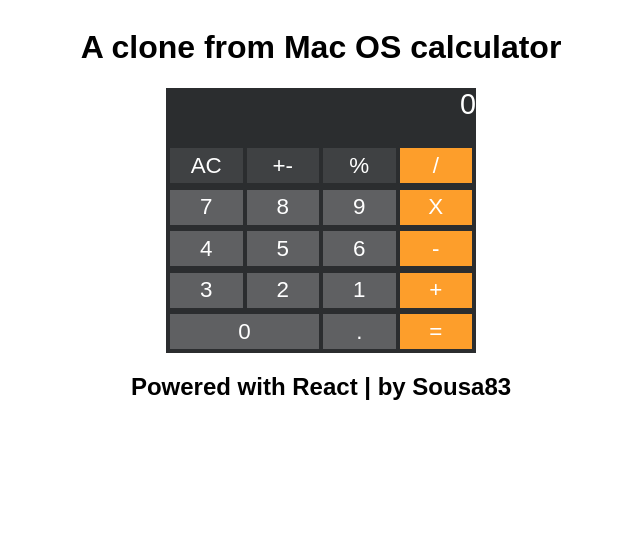
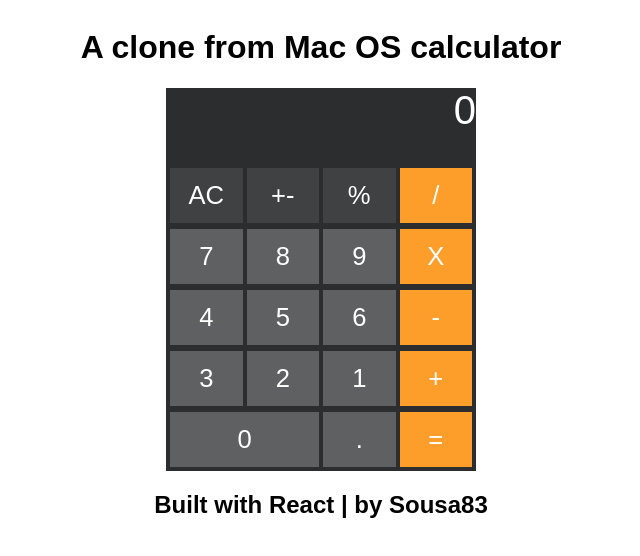
Before and after one commit to Rick-20696/JavaScript-Web, a React (Create React App) app in the folder react/macos-calculator/: page / in a window 1280 px wide. Shown: the top 556 px of the page, without its empty margins (319-959 px from the left). Built offline with nearby package versions, Linux system fonts and the light colour scheme; a web font is replaced by a local one.

Commit message:
Adicionando capturas e lógicas: ponto e zero inicial

```diff
--- a/react/macos-calculator/src/Calculator.jsx
+++ b/react/macos-calculator/src/Calculator.jsx
@@ -1,41 +1,76 @@
+import React from 'react'
 import './css/calculator.css'
 
-function Calculator() {
+class Calculator extends React.Component{
+  state = {
+    value: ''
+  }
+
+  newOperation(operation) {
+    console.log(operation)
+  }
+
+  alreadyPoint() {
+    return this.state.value.includes('.')
+  }
+
+  concatNumber(number) {
+    //Verificação temporária
+    if(this.state.value.length === 14)
+      return
+
+    number === '.'?
+      this.alreadyPoint()?
+        this.setState({value: this.state.value}):
+        this.setState({value: this.state.value.concat(number)})
+      :
+      this.setState({value: this.state.value.concat(number)})
+  }
+
+  clickButton(btnValue) {
+    !Number.isNaN(Number(btnValue))?
+      this.concatNumber(btnValue) :
+    btnValue === '.'?
+      this.concatNumber(btnValue) :
+      this.newOperation(btnValue)
+  }
+
+  render() {
     return (
       <section className="centerizered">
         <div className="bg-dark-1 layout">
-        <section className="visor">0</section>
+          <section className="visor">{this.state.value? this.state.value : '0'}</section>
           <section>
             <table>
               <tbody>
                 <tr>
-                <td><button className="btn bg-dark-2">AC</button></td>
-                <td><button className="btn bg-dark-2">+-</button></td>
-                <td><button className="btn bg-dark-2">%</button></td>
-                <td><button className="btn bg-orange">/</button></td>
+                  <td><button onClick={e => this.clickButton(e.target.value)} value="AC" className="btn bg-dark-2">AC</button></td>
+                  <td><button onClick={e => this.clickButton(e.target.value)} value="+-" className="btn bg-dark-2">+-</button></td>
+                  <td><button onClick={e => this.clickButton(e.target.value)} value="%" className="btn bg-dark-2">%</button></td>
+                  <td><button onClick={e => this.clickButton(e.target.value)} value="/" className="btn bg-orange">/</button></td>
                 </tr>
                 <tr>
-                <td><button className="btn bg-dark-3">7</button></td>
-                <td><button className="btn bg-dark-3">8</button></td>
-                <td><button className="btn bg-dark-3">9</button></td>
-                <td><button className="btn bg-orange">X</button></td>
+                  <td><button onClick={e => this.clickButton(e.target.value)} value="7" className="btn bg-dark-3">7</button></td>
+                  <td><button onClick={e => this.clickButton(e.target.value)} value="8" className="btn bg-dark-3">8</button></td>
+                  <td><button onClick={e => this.clickButton(e.target.value)} value="9" className="btn bg-dark-3">9</button></td>
+                  <td><button onClick={e => this.clickButton(e.target.value)} value="X" className="btn bg-orange">X</button></td>
                 </tr>
                 <tr>
-                <td><button className="btn bg-dark-3">4</button></td>
-                <td><button className="btn bg-dark-3">5</button></td>
-                <td><button className="btn bg-dark-3">6</button></td>
-                <td><button className="btn bg-orange">-</button></td>
+                  <td><button onClick={e => this.clickButton(e.target.value)} value="4" className="btn bg-dark-3">4</button></td>
+                  <td><button onClick={e => this.clickButton(e.target.value)} value="5" className="btn bg-dark-3">5</button></td>
+                  <td><button onClick={e => this.clickButton(e.target.value)} value="6" className="btn bg-dark-3">6</button></td>
+                  <td><button onClick={e => this.clickButton(e.target.value)} value="-" className="btn bg-orange">-</button></td>
                 </tr>
                 <tr>
-                <td><button className="btn bg-dark-3">3</button></td>
-                <td><button className="btn bg-dark-3">2</button></td>
-                <td><button className="btn bg-dark-3">1</button></td>
-                <td><button className="btn bg-orange">+</button></td>
+                  <td><button onClick={e => this.clickButton(e.target.value)} value="3" className="btn bg-dark-3">3</button></td>
+                  <td><button onClick={e => this.clickButton(e.target.value)} value="2" className="btn bg-dark-3">2</button></td>
+                  <td><button onClick={e => this.clickButton(e.target.value)} value="1" className="btn bg-dark-3">1</button></td>
+                  <td><button onClick={e => this.clickButton(e.target.value)} value="+" className="btn bg-orange">+</button></td>
                 </tr>
                 <tr>
-                <td colSpan="2"><button className="btn bg-dark-3">0</button></td>
-                <td><button className="btn bg-dark-3">.</button></td>
-                <td><button className="btn bg-orange">=</button></td>
+                  <td colSpan="2"><button className="btn bg-dark-3" onClick={e => this.clickButton(e.target.value)} value="0" >0</button></td>
+                  <td><button onClick={e => this.clickButton(e.target.value)} value="." className="btn bg-dark-3">.</button></td>
+                  <td><button onClick={e => this.clickButton(e.target.value)} value="=" className="btn bg-orange">=</button></td>
                 </tr>
               </tbody>
             </table>
@@ -44,5 +79,6 @@ function Calculator() {
       </section>
     )
   }
+}
 
 export default Calculator
--- a/react/macos-calculator/src/components/Footer.jsx
+++ b/react/macos-calculator/src/components/Footer.jsx
@@ -1,7 +1,7 @@
 function Footer() {
   return (
     <footer className="centerizered">
-      <h2>Powered with React | by Sousa83</h2>
+      <h2>Built with React | by Sousa83</h2>
     </footer>
   )
 }
--- a/react/macos-calculator/src/css/calculator.css
+++ b/react/macos-calculator/src/css/calculator.css
@@ -1,15 +1,14 @@
 .layout {
-  /* font-config */
   color: white;
-  font-size: 1.8rem;
 
   width: 310px;
 }
 
 .visor {
   text-align: right;
+  font-size: 2.5rem;
 
-  height: 56px;
+  height: 76px;
 }
 
 td {
@@ -18,7 +17,7 @@ td {
 
 .btn {
   width: 100%;
-  height: 35px;
+  height: 55px;
   margin: 1px;
 
   text-align: center;
@@ -26,5 +25,5 @@ td {
 
   border: 0;
   color: white;
-  font-size: 1.4rem;
+  font-size: 1.6rem;
 }
```
Lines whose indentation alone changed are shown as unchanged.
